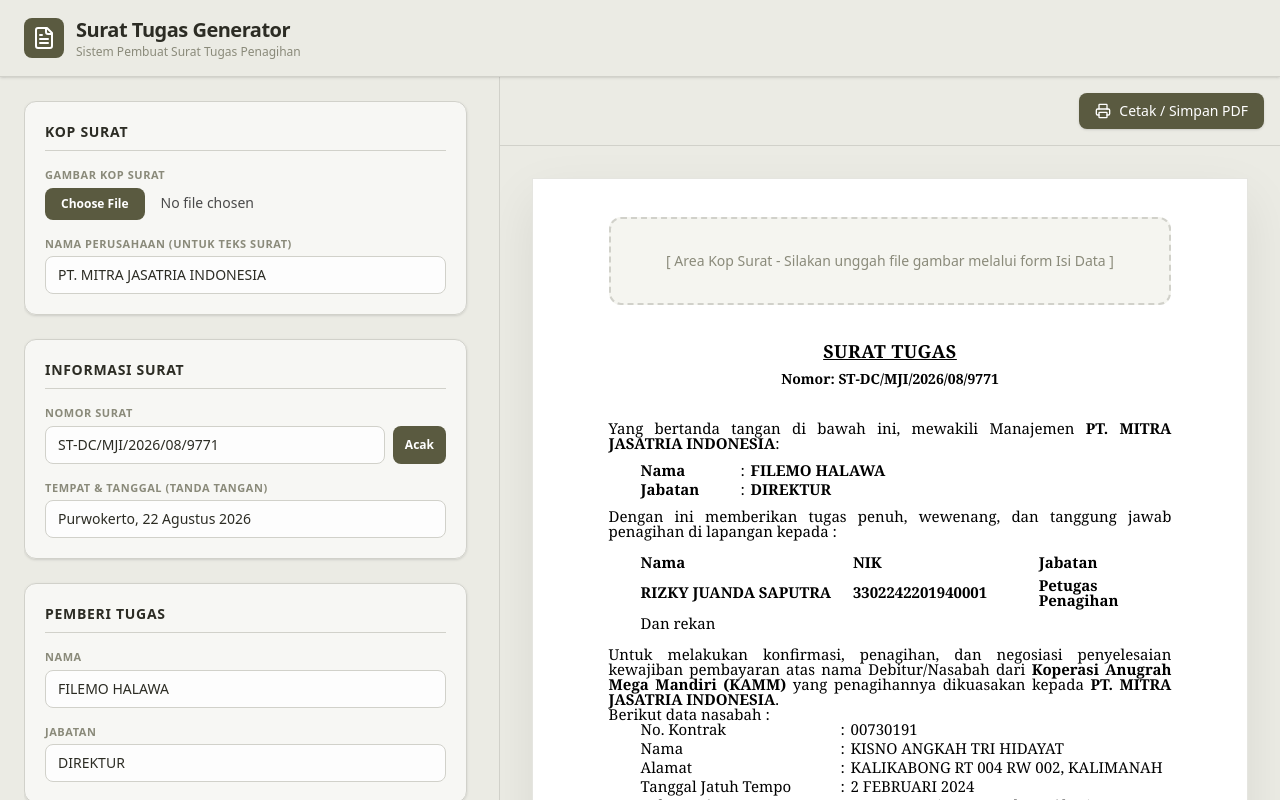
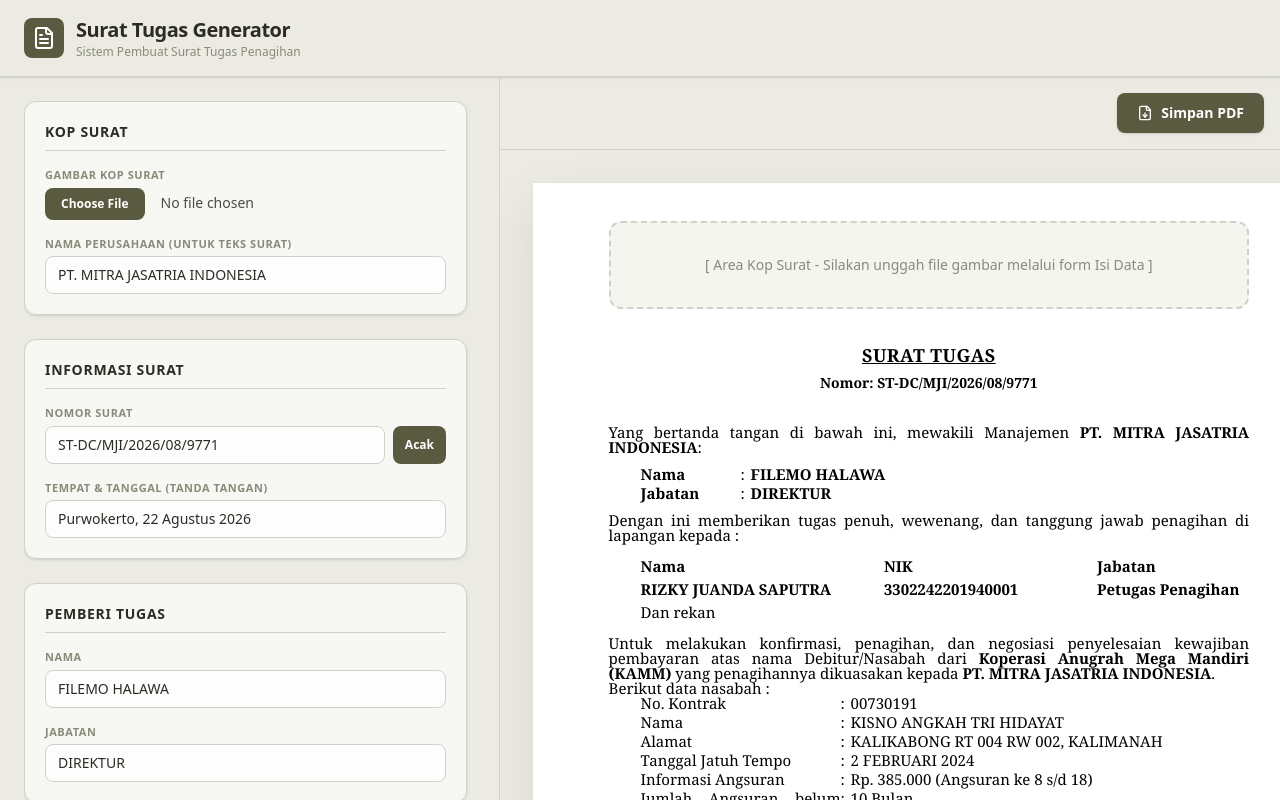
Before and after one commit to irvanlaksana/generator-surat-, a React (Vite) app: page / in a window 1280 px wide. Shown: the top 800 px of the page. Built offline with nearby package versions, Linux system fonts and the light colour scheme.

Commit message:
feat: add PDF export functionality
Install html2canvas and jspdf to enable downloading the generated letter as a PDF file, replacing the previous print-only approach.

```diff
--- a/package.json
+++ b/package.json
@@ -16,6 +16,8 @@
     "@vitejs/plugin-react": "^5.0.4",
     "dotenv": "^17.2.3",
     "express": "^4.21.2",
+    "html2canvas": "^1.4.1",
+    "jspdf": "^4.2.1",
     "lucide-react": "^0.546.0",
     "motion": "^12.23.24",
     "react": "^19.0.1",
--- a/src/components/LetterPreview.tsx
+++ b/src/components/LetterPreview.tsx
@@ -1,46 +1,107 @@
-import React, { useRef } from 'react';
+import React, { useState } from 'react';
 import { LetterData } from '../types';
-import { Printer } from 'lucide-react';
-import { useReactToPrint } from 'react-to-print';
+import { FileDown, Loader2 } from 'lucide-react';
+import jsPDF from 'jspdf';
+import html2canvas from 'html2canvas';
 
 interface LetterPreviewProps {
   data: LetterData;
 }
 
 export default function LetterPreview({ data }: LetterPreviewProps) {
-  const contentRef = useRef<HTMLDivElement>(null);
+  const [isGenerating, setIsGenerating] = useState(false);
 
-  const handlePrint = useReactToPrint({
-    contentRef,
-    documentTitle: `Surat_Tugas_${data.customerName?.replace(/\s+/g, '_') || 'Penagihan'}`,
-  });
+  const handleSavePdf = async () => {
+    if (isGenerating) return;
+    setIsGenerating(true);
 
-  const triggerPrint = () => {
-    // If in iframe, window.print or react-to-print sometimes fails depending on permissions.
-    // react-to-print creates an iframe. We'll try react-to-print first.
-    // If it fails or is blocked by sandbox, warn the user.
     try {
-      handlePrint();
+      const page1 = document.getElementById('letter-page-1');
+      if (!page1) {
+        throw new Error('Halaman surat tidak ditemukan');
+      }
+
+      // Initialize jsPDF with Folio / F4 dimension (210mm x 330mm)
+      const pdf = new jsPDF({
+        orientation: 'portrait',
+        unit: 'mm',
+        format: [210, 330],
+        compress: true,
+      });
+
+      // Render Page 1
+      const canvas1 = await html2canvas(page1, {
+        scale: 2,
+        useCORS: true,
+        allowTaint: true,
+        backgroundColor: '#ffffff',
+        logging: false,
+      });
+
+      const imgData1 = canvas1.toDataURL('image/jpeg', 0.95);
+      pdf.addImage(imgData1, 'JPEG', 0, 0, 210, 330, undefined, 'FAST');
+
+      // Render Page 2 (Lampiran) if exists
+      const page2 = document.getElementById('letter-page-2');
+      if (page2) {
+        pdf.addPage([210, 330], 'portrait');
+        const canvas2 = await html2canvas(page2, {
+          scale: 2,
+          useCORS: true,
+          allowTaint: true,
+          backgroundColor: '#ffffff',
+          logging: false,
+        });
+        const imgData2 = canvas2.toDataURL('image/jpeg', 0.95);
+        pdf.addImage(imgData2, 'JPEG', 0, 0, 210, 330, undefined, 'FAST');
+      }
+
+      const safeName = (data.customerName || 'Penagihan').trim().replace(/[^a-zA-Z0-9_-]/g, '_');
+      const filename = `Surat_Tugas_${safeName}.pdf`;
+      pdf.save(filename);
     } catch (err) {
-      alert("Browser memblokir fitur cetak di dalam preview ini. Harap buka aplikasi di Tab Baru (ikon panah di kanan atas) untuk mencetak.");
+      console.error('Gagal membuat file PDF:', err);
+      // Fallback to browser print if canvas fails
+      const originalTitle = document.title;
+      document.title = `Surat_Tugas_${(data.customerName || 'Penagihan').replace(/[^a-zA-Z0-9_-]/g, '_')}`;
+      window.print();
+      setTimeout(() => {
+        document.title = originalTitle;
+      }, 1000);
+    } finally {
+      setIsGenerating(false);
     }
   };
 
   return (
     <div className="h-full flex flex-col bg-[#FDFBF7]">
-      <div className="flex justify-end p-4 bg-[#EBEBE4] border-b border-[#D1D1CA] print:hidden">
+      <div className="flex justify-end items-center gap-3 p-4 bg-[#EBEBE4] border-b border-[#D1D1CA] print:hidden">
         <button
-          onClick={triggerPrint}
-          className="flex items-center gap-2 px-4 py-2 bg-[#5A5A40] text-white rounded-lg hover:bg-[#484833] transition-colors font-medium text-sm shadow-sm"
+          id="btn-simpan-pdf"
+          onClick={handleSavePdf}
+          disabled={isGenerating}
+          className="flex items-center gap-2 px-5 py-2.5 bg-[#5A5A40] text-white rounded-lg hover:bg-[#484833] active:scale-[0.98] transition-all font-semibold text-sm shadow-sm cursor-pointer disabled:opacity-70 disabled:cursor-not-allowed"
         >
-          <Printer size={16} />
-          Cetak / Simpan PDF
+          {isGenerating ? (
+            <>
+              <Loader2 size={16} className="animate-spin" />
+              Menyimpan PDF...
+            </>
+          ) : (
+            <>
+              <FileDown size={16} />
+              Simpan PDF
+            </>
+          )}
         </button>
       </div>
 
-      <div className="flex-1 overflow-y-auto p-4 md:p-8 print:p-0 print:overflow-visible text-black bg-[#EBEBE4] print:bg-white" ref={contentRef}>
+      <div className="flex-1 overflow-y-auto p-4 md:p-8 print:p-0 print:overflow-visible text-black bg-[#EBEBE4] print:bg-white">
         {/* The Document Container - F4 Size (210x330mm) with 1cm Top Margin, 3.5cm Bottom Margin */}
-        <div className="max-w-[210mm] min-h-[330mm] mx-auto bg-white pt-[10mm] px-[20mm] pb-[35mm] shadow-[0_20px_50px_rgba(0,0,0,0.08)] border border-[#E5E5E0] font-serif print:shadow-none print:border-none print:p-0 print:pt-[10mm] print:px-[20mm] print:pb-[35mm] print:m-0 print:max-w-none print:min-h-[330mm] text-[15px] leading-snug">
+        <div
+          id="letter-page-1"
+          className="w-[210mm] max-w-[210mm] min-h-[330mm] mx-auto bg-white pt-[10mm] px-[20mm] pb-[35mm] shadow-[0_20px_50px_rgba(0,0,0,0.08)] border border-[#E5E5E0] font-serif print:shadow-none print:border-none print:p-0 print:pt-[10mm] print:px-[20mm] print:pb-[35mm] print:m-0 print:max-w-none print:min-h-[330mm] text-[15px] leading-snug box-border"
+        >
 
           {/* Kop Surat Image */}
           <div style={{ marginTop: `${data.kopImageOffsetY}px`, marginBottom: `${data.kopImageMarginBottom}px` }}>
@@ -198,7 +259,10 @@
 
         {/* Lampiran Images Page */}
         {(data.attachments && data.attachments.length > 0) && (
-          <div className="max-w-[210mm] min-h-[330mm] mx-auto bg-white pt-[10mm] px-[20mm] pb-[35mm] shadow-[0_20px_50px_rgba(0,0,0,0.08)] border border-[#E5E5E0] font-serif print:shadow-none print:border-none print:p-0 print:pt-[10mm] print:px-[20mm] print:pb-[35mm] print:m-0 print:max-w-none print:min-h-[330mm] mt-8 print:mt-0 print:break-before-page">
+          <div
+            id="letter-page-2"
+            className="w-[210mm] max-w-[210mm] min-h-[330mm] mx-auto bg-white pt-[10mm] px-[20mm] pb-[35mm] shadow-[0_20px_50px_rgba(0,0,0,0.08)] border border-[#E5E5E0] font-serif print:shadow-none print:border-none print:p-0 print:pt-[10mm] print:px-[20mm] print:pb-[35mm] print:m-0 print:max-w-none print:min-h-[330mm] mt-8 print:mt-0 print:break-before-page box-border"
+          >
             <h3 className="font-bold text-lg mb-6 text-center underline">Lampiran</h3>
             <div className="flex flex-col items-center gap-8">
               {data.attachments.map((att, idx) => (
--- a/src/index.css
+++ b/src/index.css
@@ -13,6 +13,20 @@
   @page {
     size: 210mm 330mm;
     margin: 0;
+  }
+
+  html, body {
+    background: #ffffff !important;
+    margin: 0 !important;
+    padding: 0 !important;
+    width: 100% !important;
+    height: auto !important;
+    overflow: visible !important;
+  }
+
+  * {
+    -webkit-print-color-adjust: exact !important;
+    print-color-adjust: exact !important;
   }
 }
 
```
Also changed, not shown: 1 other file (tests, documents, lock files or other folders).
